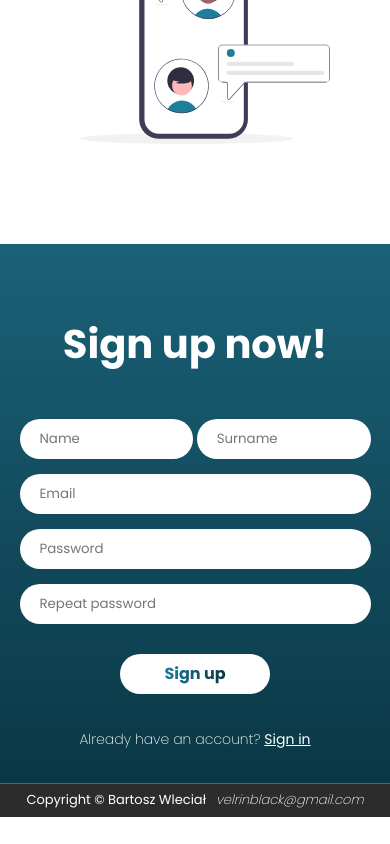
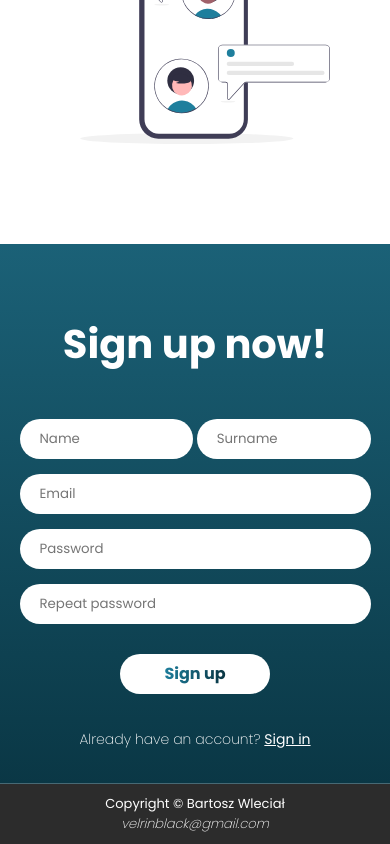
Before and after one commit to VelrinBlack/velrins-chat, a Next.js app: page / in a window 390 px wide. Shown: the part 452-1296 px from the top of the page. Before the commit the page ends 1269 px from the top, so only its background shows below. Built offline with nearby package versions, Linux system fonts and the light colour scheme.

Commit message:
Fix footer styles on mobile devices

```diff
--- a/components/LandingPage/Footer/FooterStyles.js
+++ b/components/LandingPage/Footer/FooterStyles.js
@@ -8,6 +8,11 @@ const FooterStyles = styled.footer`
   display: flex;
   justify-content: center;
   align-items: center;
+
+  @media (max-width: 768px) {
+    min-height: 60px;
+    flex-direction: column;
+  }
 
   span {
     color: #fff;
```
